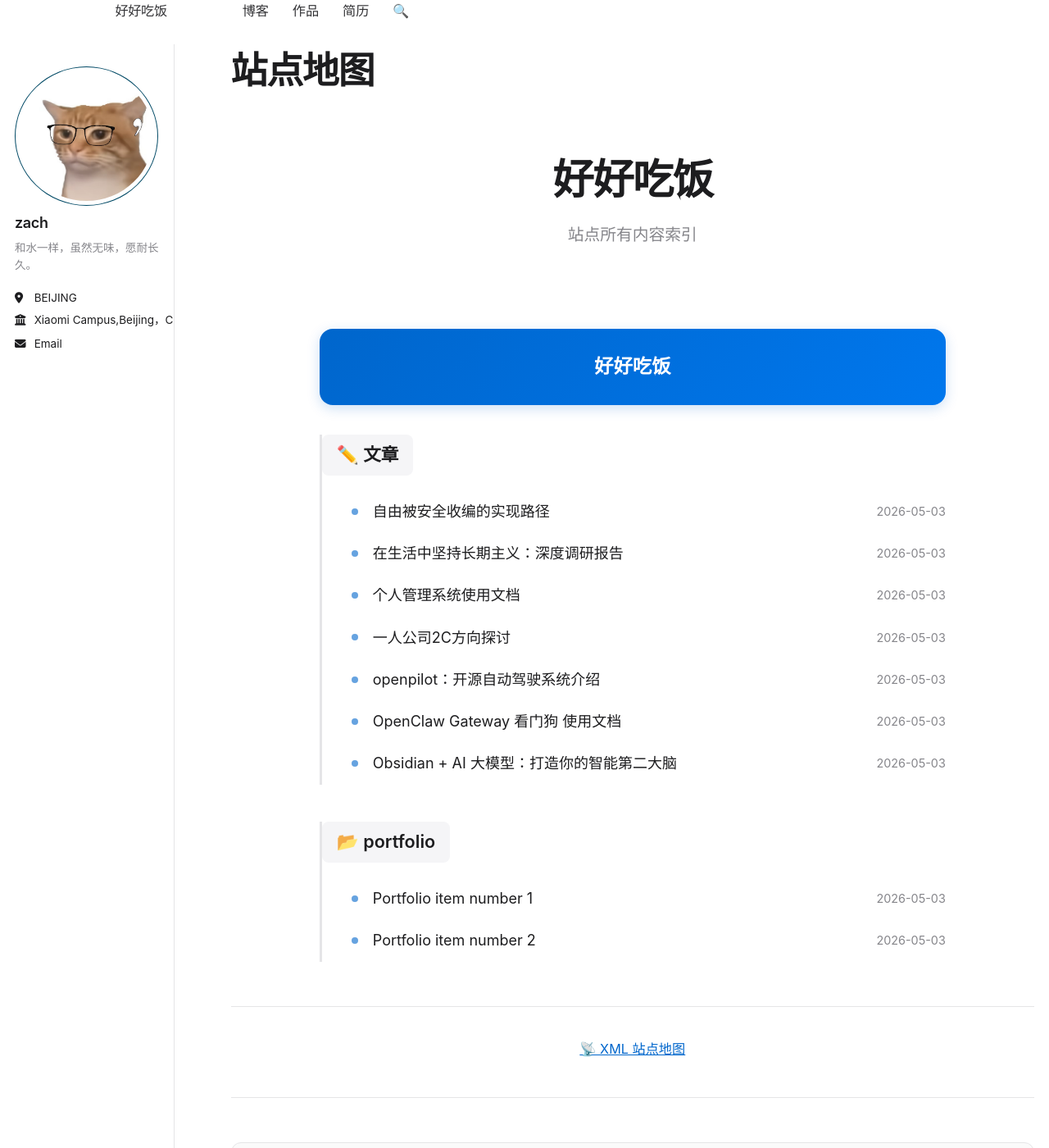
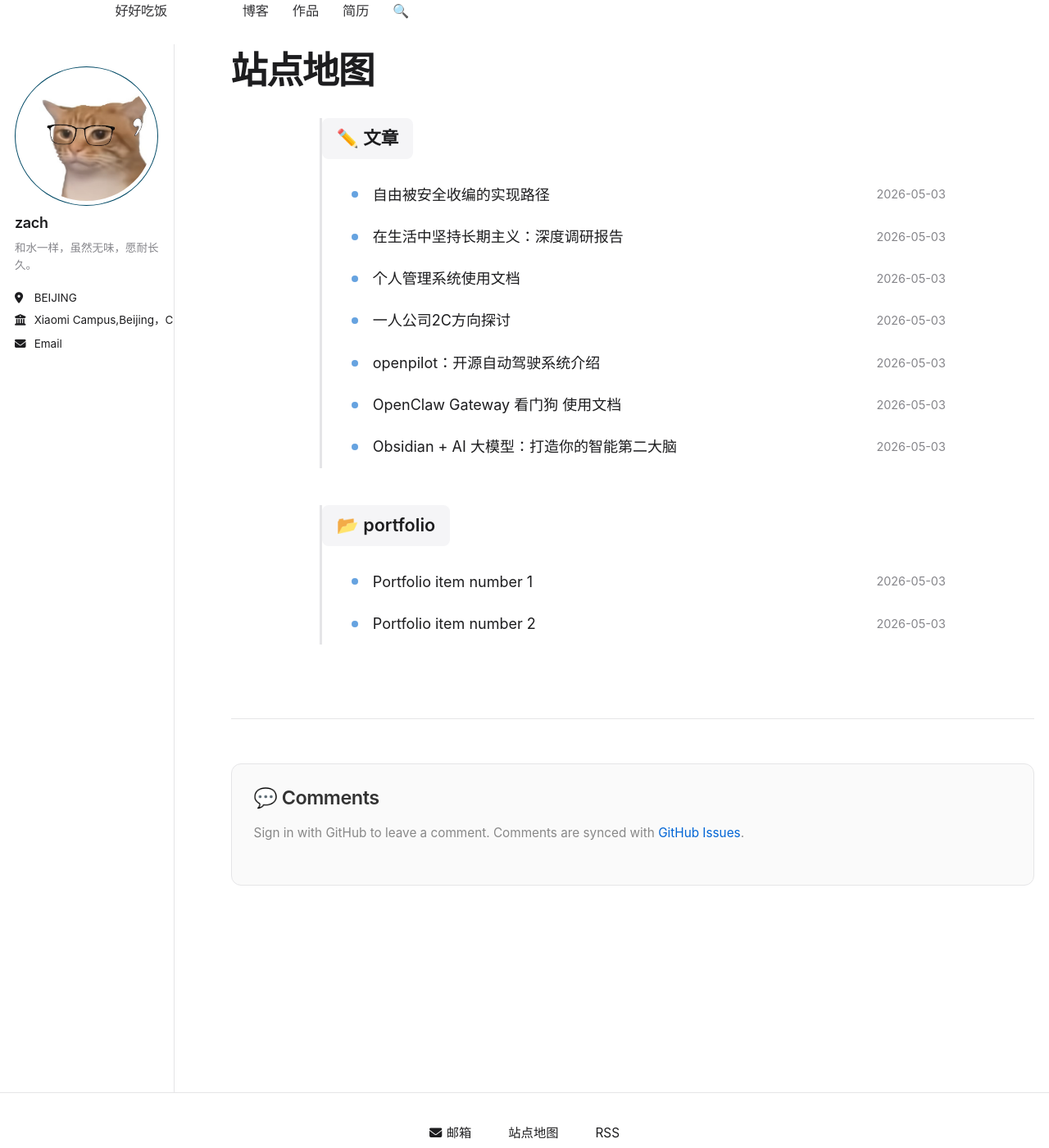
Before and after one commit to zach1219/zach1219.github.io, a Jekyll site: the page built from _pages/sitemap.md, in a window 1280 px wide and 1400 px high. Shown: the whole window at 82% size. Built offline with Jekyll 4.4.1, drawn with Linux system fonts in a browser that asks for light colours; a script that is not in the unit is left out; comment, search, counter and statistics services are not loaded; some of the changed lines change nothing that is shown.

Commit message:
fix: clean sitemap, remove hero and root node

```diff
--- a/_pages/sitemap.md
+++ b/_pages/sitemap.md
@@ -8,36 +8,10 @@ author_profile: true
 {% include base_path %}
 
 <style>
-.sitemap-hero {
-  text-align: center;
-  padding: 3rem 1rem 2rem;
-}
-.sitemap-hero h1 {
-  font-size: 2.8rem;
-  font-weight: 700;
-  letter-spacing: -0.03em;
-  color: #1d1d1f;
-  margin-bottom: 0.5rem;
-}
-.sitemap-hero p {
-  font-size: 1.1rem;
-  color: #86868b;
-}
 .mindmap {
   max-width: 800px;
   margin: 2rem auto;
   padding: 0 1rem;
-}
-.mindmap-root {
-  text-align: center;
-  padding: 1.5rem 2rem;
-  background: linear-gradient(135deg, #0066cc, #0077ed);
-  color: #fff;
-  border-radius: 16px;
-  font-size: 1.3rem;
-  font-weight: 600;
-  margin-bottom: 2rem;
-  box-shadow: 0 4px 16px rgba(0, 102, 204, 0.2);
 }
 .mindmap-branch {
   margin-bottom: 2.5rem;
@@ -58,15 +32,11 @@ author_profile: true
   position: relative;
   left: -1.5rem;
 }
-.mindmap-branch-title i {
-  color: #0066cc;
-}
 .mindmap-node {
   display: flex;
   align-items: center;
   padding: 0.6rem 0;
   margin-left: 0.5rem;
-  position: relative;
 }
 .mindmap-node::before {
   content: '';
@@ -98,34 +68,18 @@ author_profile: true
   color: #86868b;
   font-style: italic;
   margin-left: 2rem;
-  padding: 0.5rem 0;
 }
-.mindmap-footer {
-  text-align: center;
-  margin-top: 3rem;
-  padding-top: 2rem;
-  border-top: 1px solid #e5e5e7;
-}
-.mindmap-footer a {
-  color: #0066cc;
-  font-size: 0.9rem;
-}
-@media (max-width: 768px) {
-  .mindmap-branch { padding-left: 1rem; }
-  .mindmap-branch-title { left: -1rem; font-size: 1rem; }
-  .mindmap-node .date { display: none; }
+@media (prefers-color-scheme: dark) {
+  .mindmap-branch { border-left-color: #38383d; }
+  .mindmap-branch-title { background: #2c2c2e; color: #f5f5f7; }
+  .mindmap-node a { color: #f5f5f7; }
+  .mindmap-node a:hover { color: #2997ff; }
+  .mindmap-node::before { background: #2997ff; }
+  .mindmap-node .date { color: #86868b; }
 }
 </style>
 
-<div class="sitemap-hero">
-  <h1>{{ site.title }}</h1>
-  <p>站点所有内容索引</p>
-</div>
-
 <div class="mindmap">
-  <div class="mindmap-root">{{ site.title }}</div>
-
-  <!-- Posts -->
   <div class="mindmap-branch">
     <div class="mindmap-branch-title">✏️ 文章</div>
     {% if site.posts.size > 0 %}
@@ -140,7 +94,6 @@ author_profile: true
     {% endif %}
   </div>
 
-  <!-- Collections -->
   {% for collection in site.collections %}
     {% unless collection.output == false or collection.label == "posts" %}
       <div class="mindmap-branch">
@@ -155,7 +108,3 @@ author_profile: true
     {% endunless %}
   {% endfor %}
 </div>
-
-<div class="mindmap-footer">
-  <a href="{{ base_path }}/sitemap.xml">📡 XML 站点地图</a>
-</div>
```
